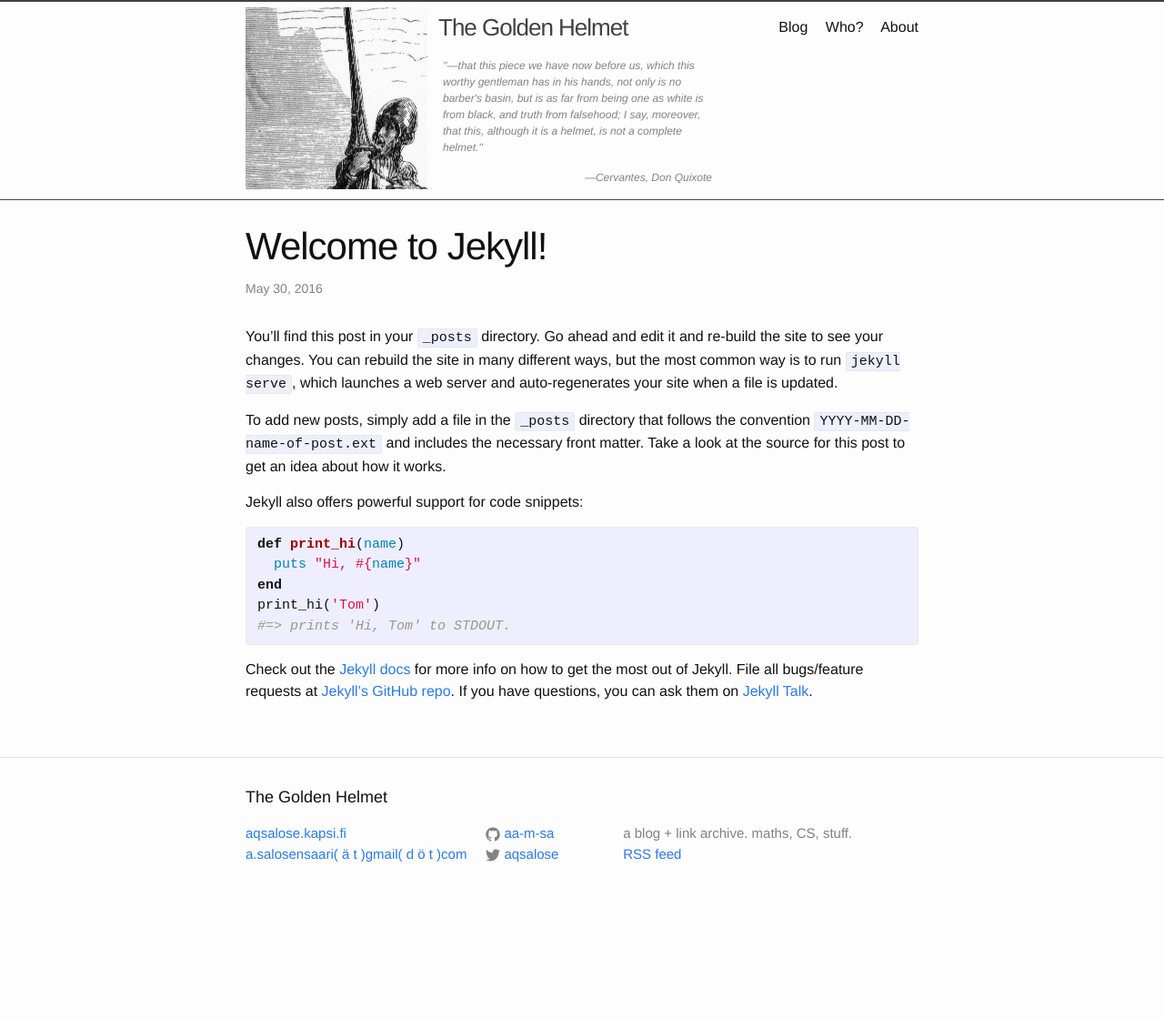
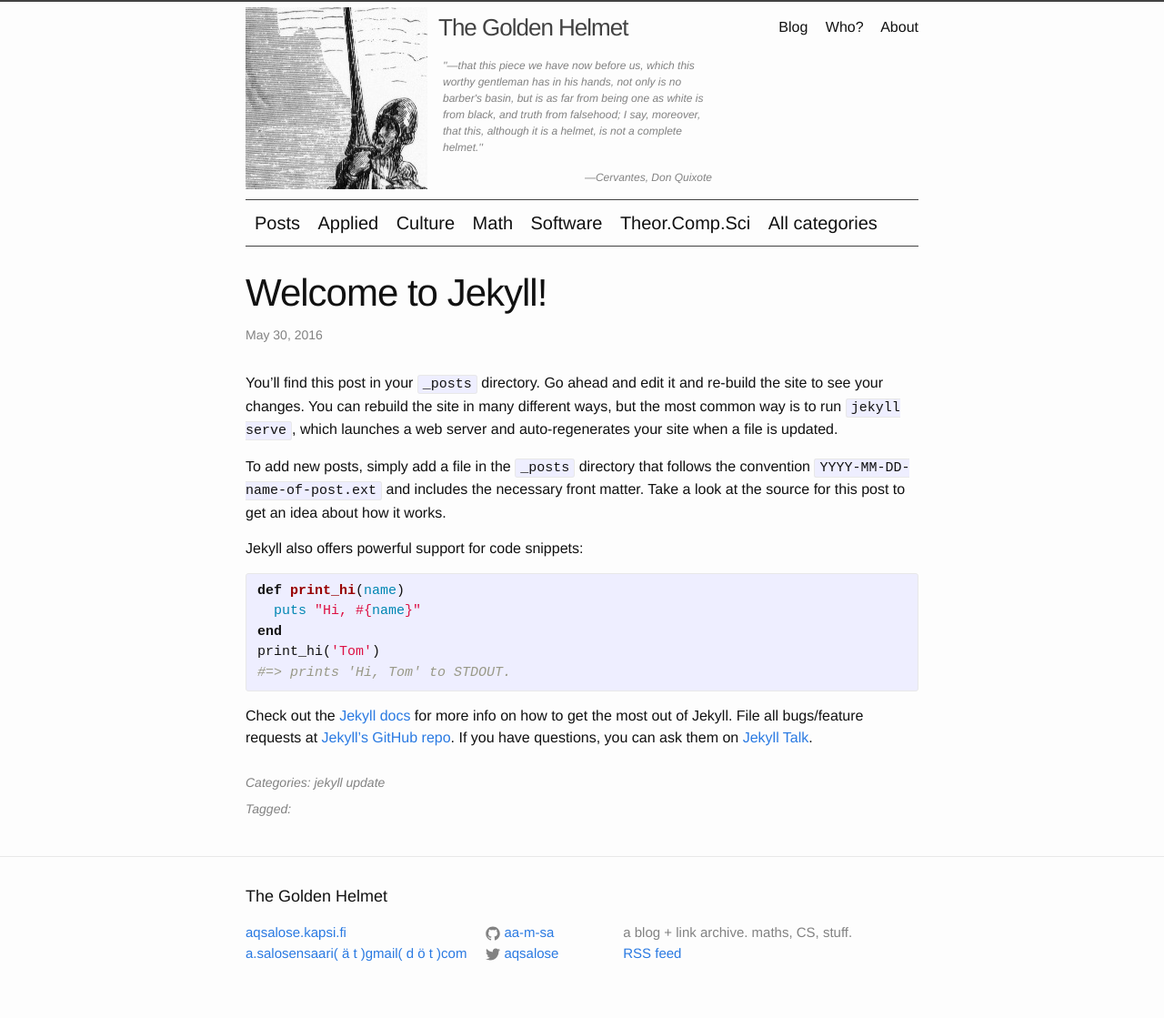
Before and after one commit to aa-m-sa/blog, a Jekyll site: the page built from blog/_posts/2016-05-30-welcome-to-jekyll.markdown, in a window 1280 px wide. Shown: the whole page at 91% size. Built offline with Jekyll 4.4.1, drawn with Linux system fonts in a browser that asks for light colours; before the commit the page ends 1010 px from its top, so only the background shows below that.

Commit message:
basic tag/category functionality

```diff
--- /dev/null
+++ b/blog/_data/tags.yml
@@ -0,0 +1 @@
+math: ['math.analysis']
--- /dev/null
+++ b/blog/_includes/category_bar.html
@@ -0,0 +1,16 @@
+<div class="wrapper">
+  <nav class="page-category-bar">
+    <a href="{{site.baseurl}}/" class="category-link">Posts</a>
+    {% for arch_page in site.pages %}
+      {% if arch_page.archive %}
+        {% if arch_page.shorttitle %}
+          <a href="{{arch_page.url | prepend: site.baseurl }}" class="category-link">{{arch_page.shorttitle}}</a>
+        {% else %}
+          <a href="{{arch_page.url | prepend: site.baseurl }}" class="category-link">{{arch_page.title}}</a>
+        {% endif %}
+      {% endif %}
+    {% endfor %}
+    <a href="#" class="category-link">All categories</a>
+  </nav>
+
+</div>
--- a/blog/_includes/header.html
+++ b/blog/_includes/header.html
@@ -27,11 +27,7 @@
       <div class="trigger">
         <a class="page-link" href="{{site.data.global.baseurl}}/">Blog</a>
         <a class="page-link" href="https://aqsalose.kapsi.fi">Who?</a>
-        {% for my_page in site.pages %}
-          {% if my_page.title %}
-          <a class="page-link" href="{{ my_page.url | prepend: site.data.global.baseurl }}">{{ my_page.title }}</a>
-          {% endif %}
-        {% endfor %}
+        <a class="page-link" href="{{site.data.global.baseurl}}/about/">About</a>
       </div>
     </nav>
 
--- a/blog/_layouts/default.html
+++ b/blog/_layouts/default.html
@@ -6,6 +6,8 @@
   <body>
 
     {% include header.html %}
+
+    {% include category_bar.html %}
 
     <div class="page-content">
       <div class="wrapper">
--- a/blog/_layouts/post.html
+++ b/blog/_layouts/post.html
@@ -12,4 +12,18 @@ layout: default
     {{ content }}
   </div>
 
+
+  <div class="post-footer">
+    <p>Categories:
+      {% for cat in page.categories %}
+        {{ cat }}
+      {% endfor %}
+    </p>
+    <p>Tagged:
+      {% for tag in page.tags %}
+        {{ tag }}
+      {% endfor %}
+    </p>
+  </div>
+
 </article>
--- a/blog/_sass/_layout.scss
+++ b/blog/_sass/_layout.scss
@@ -3,7 +3,7 @@
  */
 .site-header {
     border-top: 2px solid $grey-color-dark;
-    border-bottom: 1px solid $grey-color-dark;
+    //border-bottom: 1px solid $grey-color-dark;
     min-height: 215px;
 
     // Positioning context for the mobile navigation icon
@@ -190,6 +190,26 @@
     }
 }
 
+/**
+ * Page category bar / heading thingy
+ */
+
+.page-category-bar {
+    padding: 10px;
+    border-top: 1px solid $grey-color-dark;
+    border-bottom: 1px solid $grey-color-dark;
+
+    .category-link {
+        color: $text-color;
+        line-height: $base-line-height;
+        font-size: 20px;
+
+        // Gaps between nav items, but not on the last one
+        &:not(:last-child) {
+            margin-right: 15px;
+        }
+    }
+}
 
 
 /**
@@ -222,6 +242,11 @@
     font-size: 24px;
 }
 
+.post-small-link {
+    font-size: $base-font-size;
+    font-weight: bold;
+}
+
 
 
 /**
@@ -229,7 +254,6 @@
  */
 .post-header {
     margin-bottom: $spacing-unit;
-}
 
     .post-title {
         font-size: 42px;
@@ -240,6 +264,15 @@
             font-size: 36px;
         }
     }
+
+    .post-tagline {
+        font-size: $small-font-size;
+        line-height: 1;
+        color: $grey-color;
+        font-style: italic;
+    }
+}
+
 
 .post-content {
     margin-bottom: $spacing-unit;
@@ -268,3 +301,26 @@
         }
     }
 }
+
+.post-footer {
+
+    font-size: $small-font-size;
+    line-height: 1;
+    color: $grey-color;
+    font-style: italic;
+}
+
+/** archive
+ *
+ */
+
+.archive-desc {
+    font-size: $small-font-size;
+    color: $grey-color;
+    font-style: italic;
+}
+
+.archive-tag-list {
+    margin-left: 0;
+    list-style: none;
+}
--- a/blog/index.html
+++ b/blog/index.html
@@ -3,8 +3,7 @@ layout: default
 ---
 
 <div class="home">
-
-  <h1 class="page-heading">Posts</h1>
+  <h1 class="page-heading">All Posts</h1>
 
   <ul class="post-list">
     {% for post in paginator.posts %}
```
Also changed, not shown: blog/_layouts/archive.html (added, +62 -0 lines), blog/applied.md (added, +9 -0 lines), blog/culture.md (added, +8 -0 lines), blog/math.md (added, +9 -0 lines), blog/software.md (added, +9 -0 lines), blog/theorcompsci.md (added, +9 -0 lines). Lines whose indentation alone changed are shown as unchanged.
